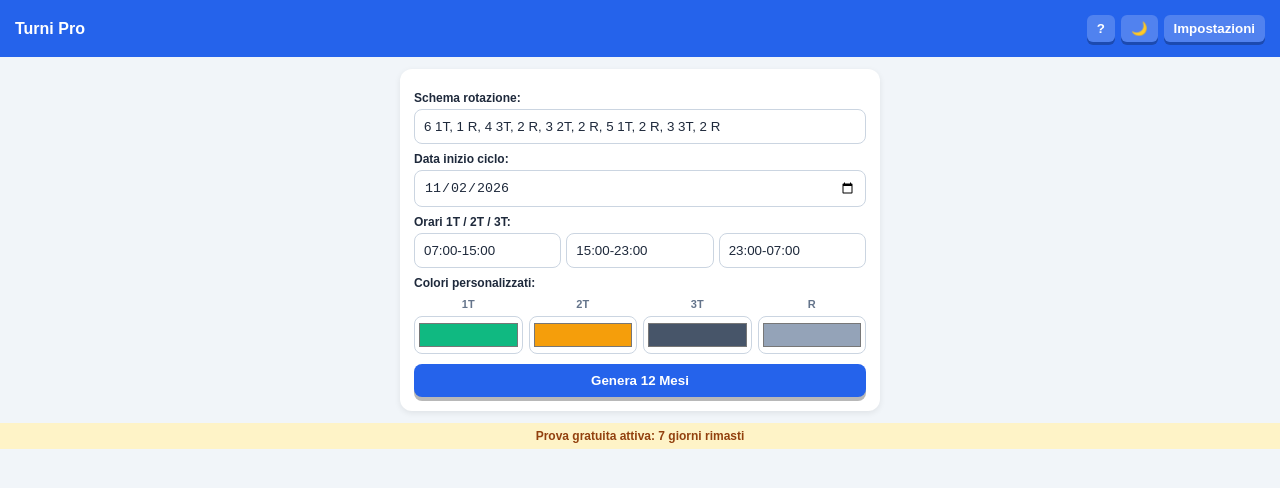
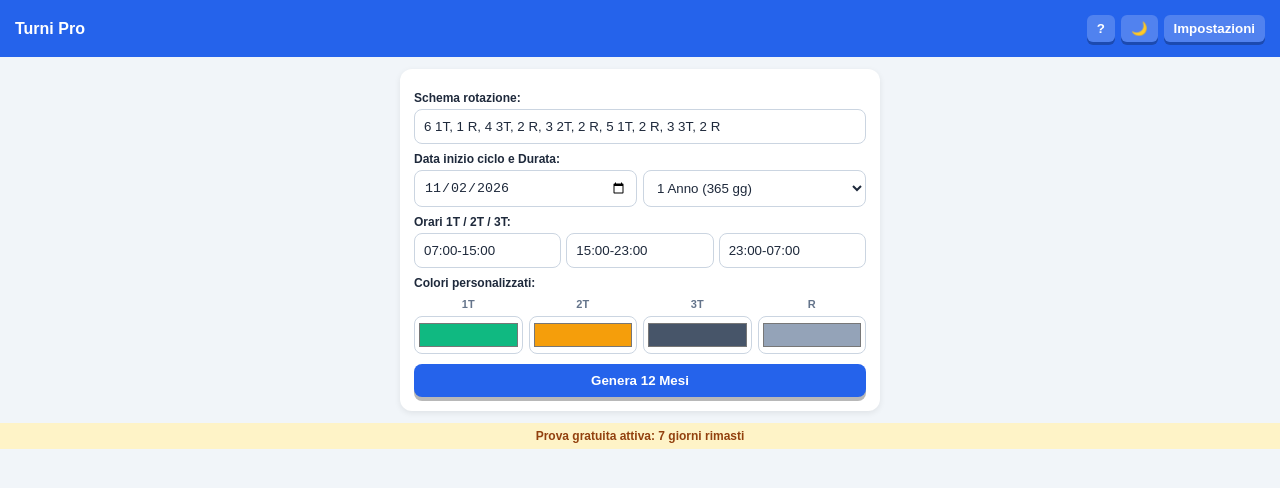
Before and after one commit to franckbatta/turni-pro, a plain HTML site: page index.html in a window 1280 px wide. Drawn offline with Linux system fonts and the light colour scheme.

Commit message:
Refactor index.html structure and styles

```diff
--- a/index.html
+++ b/index.html
@@ -63,14 +63,22 @@
   <div class="card" id="setBox">
     <label>Schema rotazione:</label>
     <input type="text" id="sc" value="6 1T, 1 R, 4 3T, 2 R, 3 2T, 2 R, 5 1T, 2 R, 3 3T, 2 R">
-    <label>Data inizio ciclo:</label>
-    <input type="date" id="sd" value="2026-11-02">
+    <label>Data inizio ciclo e Durata:</label>
+    <div style="display:flex;gap:6px;">
+      <input type="date" id="sd" value="2026-11-02" style="flex:1;">
+      <select id="durata" style="flex:1;">
+        <option value="30">1 Mese (30 gg)</option>
+        <option value="182">6 Mesi (182 gg)</option>
+        <option value="365" selected>1 Anno (365 gg)</option>
+      </select>
+    </div>
     <label>Orari 1T / 2T / 3T:</label>
     <div style="display:flex;gap:5px;">
       <input type="text" id="o1" value="07:00-15:00">
       <input type="text" id="o2" value="15:00-23:00">
       <input type="text" id="o3" value="23:00-07:00">
     </div>
+
     <label>Colori personalizzati:</label>
     <div class="col-grid">
       <div><span>1T</span><input type="color" id="c1" value="#10b981" onchange="aggiornaColori()"></div>
```
